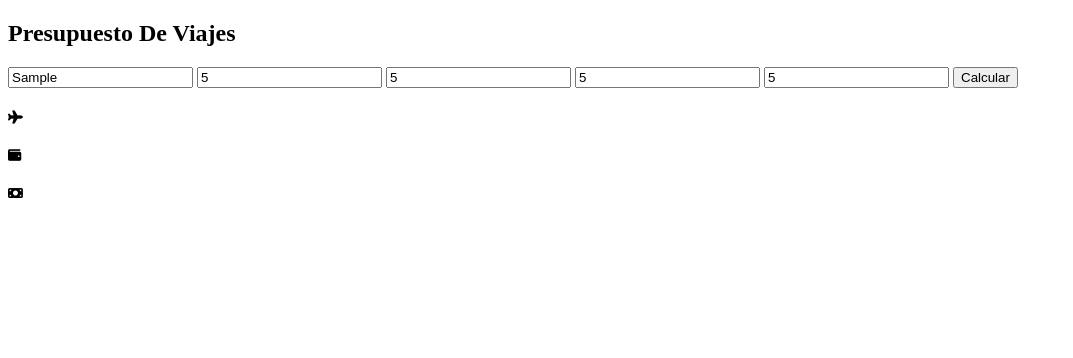
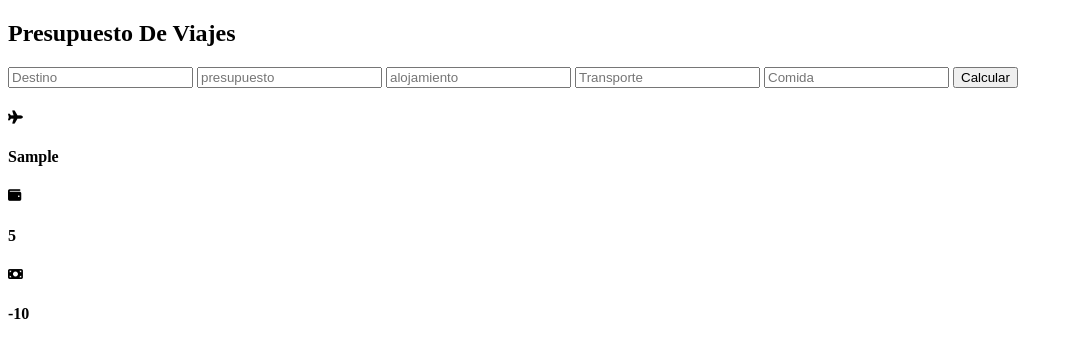
Before and after one commit to fabianNav/Gastos-De-Viajes-JS, a website built with Vite: page index.html in a window 1280 px wide. Both pictures are taken after typing "Sample", "5", "5", "5", "5" into the empty fields and a click on the input "Calcular". Shown: the whole page, without its empty margins (0-1073 px from the left). Built offline with nearby package versions, Linux system fonts and the light colour scheme.

Commit message:
Terminamos la logica, añadí una funcion que inserta los resultados en el DOM y añadí otra que resetea el form, ahora sigue el estilo y despues veré si le agrego mas cosas

```diff
--- a/index.html
+++ b/index.html
@@ -25,15 +25,13 @@
       </form>
     </section>
     <section>
-      <article class="iconos">
-        <h5><i class="fa-solid fa-plane"></i></h5>
-        <h5><i class="fa-solid fa-wallet"></i></h5>
-        <h5><i class="fa-solid fa-money-bill"></i></h5>
+      <article class="total">
+          <section id="resultado" class="resultado container">
+
+          </section>
       </article>
     </section>
-    <section class="data">
-      <div id="resultado" class="resultado"></div>
-    </section>
+
   </main>
   <footer>
 
--- a/main.js
+++ b/main.js
@@ -10,21 +10,61 @@ function calcExpens(e) {
 
   //? Destino
   let destiny = document.getElementById('destino').value;
-  console.log(destiny);
+  //console.log(destiny);
 
   //? Presupuesto
   let budget = document.getElementById('presupuesto').value;
-  console.log(budget);
+  //console.log(budget);
 
   //? Alojamiento
   let acomodation = document.getElementById('alojamiento').value;
-  console.log(acomodation);
+  //console.log(acomodation);
 
   //? Transporte
   let transport = document.getElementById('transporte').value;
-  console.log(transport);
+  //console.log(transport);
 
   //? Comida
   let food = document.getElementById('comida').value;
-  console.log(food);
+  //console.log(food);
+
+  //? Gastos
+  let expenses = parseInt(acomodation) + parseInt(transport) + parseInt(food);
+
+  //? Balance
+  let balance = budget - expenses;
+  //console.log(budget, balance);
+
+  //? Si no se pasan esos parametros entonces el programa no va a reconocer que son ni de donde son.
+  UI(destiny, budget, balance);
 }
+
+//TODO Inserta resultados en el DOM
+function UI(destiny, budget, balance) {
+  let result = document.getElementById('resultado');
+  result.innerHTML =
+    `
+    <section class="iconos">
+      <div class="vuelo">
+        <h5><i class="fa-solid fa-plane"></i></h5>
+        <h4>${destiny}</h4>
+      </div>
+      <div class="disponible">
+        <h5><i class="fa-solid fa-wallet"></i></h5>
+        <h4>${budget}</h4>
+      </div>
+      <div class="restante">
+        <h5><i class="fa-solid fa-money-bill"></i></h5>
+        <h4>${balance}</h4>
+      </div>
+
+    </section>
+  `
+
+  reset();
+}
+
+//TODO resetea el form
+const reset = () => {
+  vacationCalc.reset();
+}
--- a/package.json
+++ b/package.json
@@ -10,5 +10,8 @@
   },
   "devDependencies": {
     "vite": "^5.2.0"
+  },
+  "dependencies": {
+    "bootstrap": "^5.3.3"
   }
 }
```
Also changed, not shown: 1 other file.
